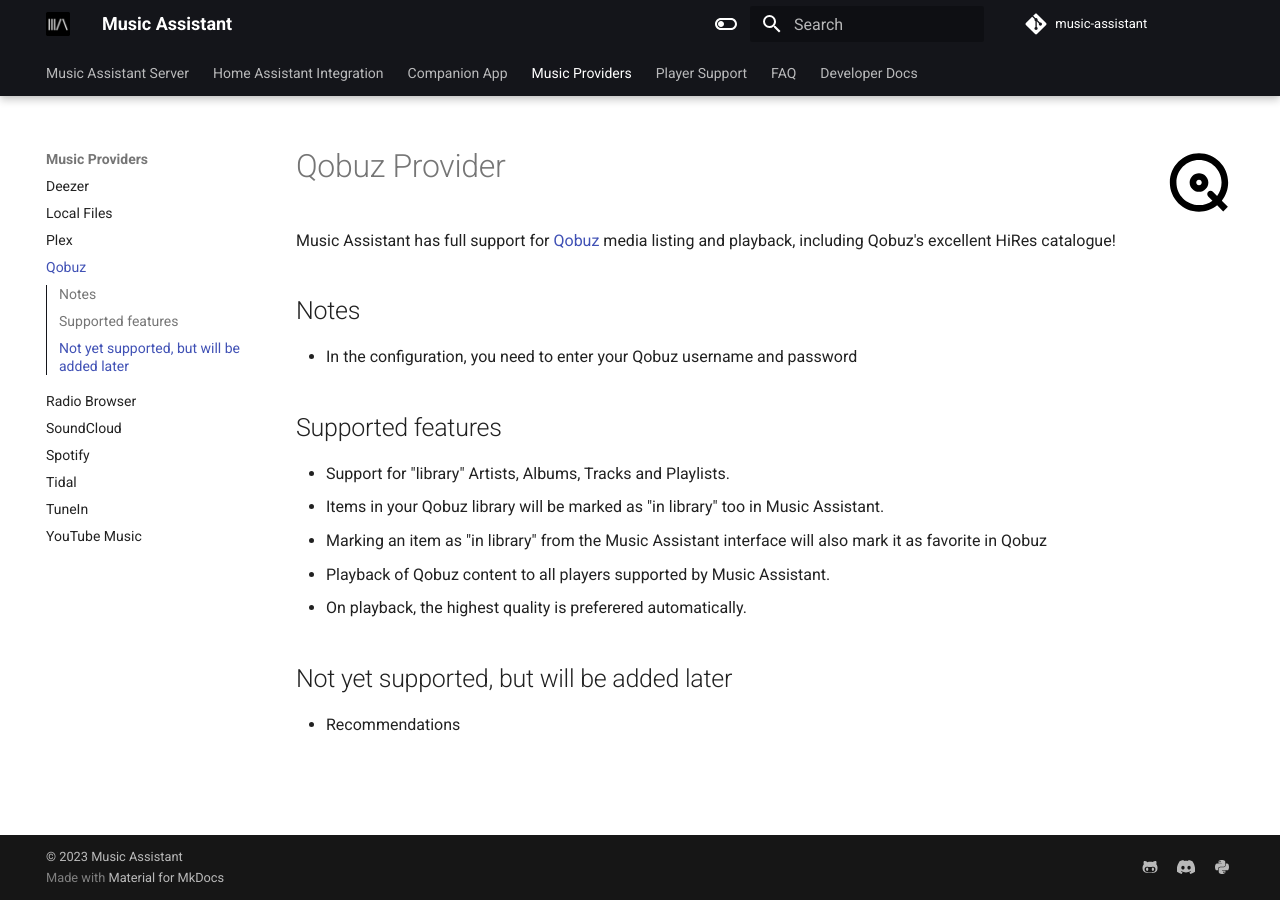
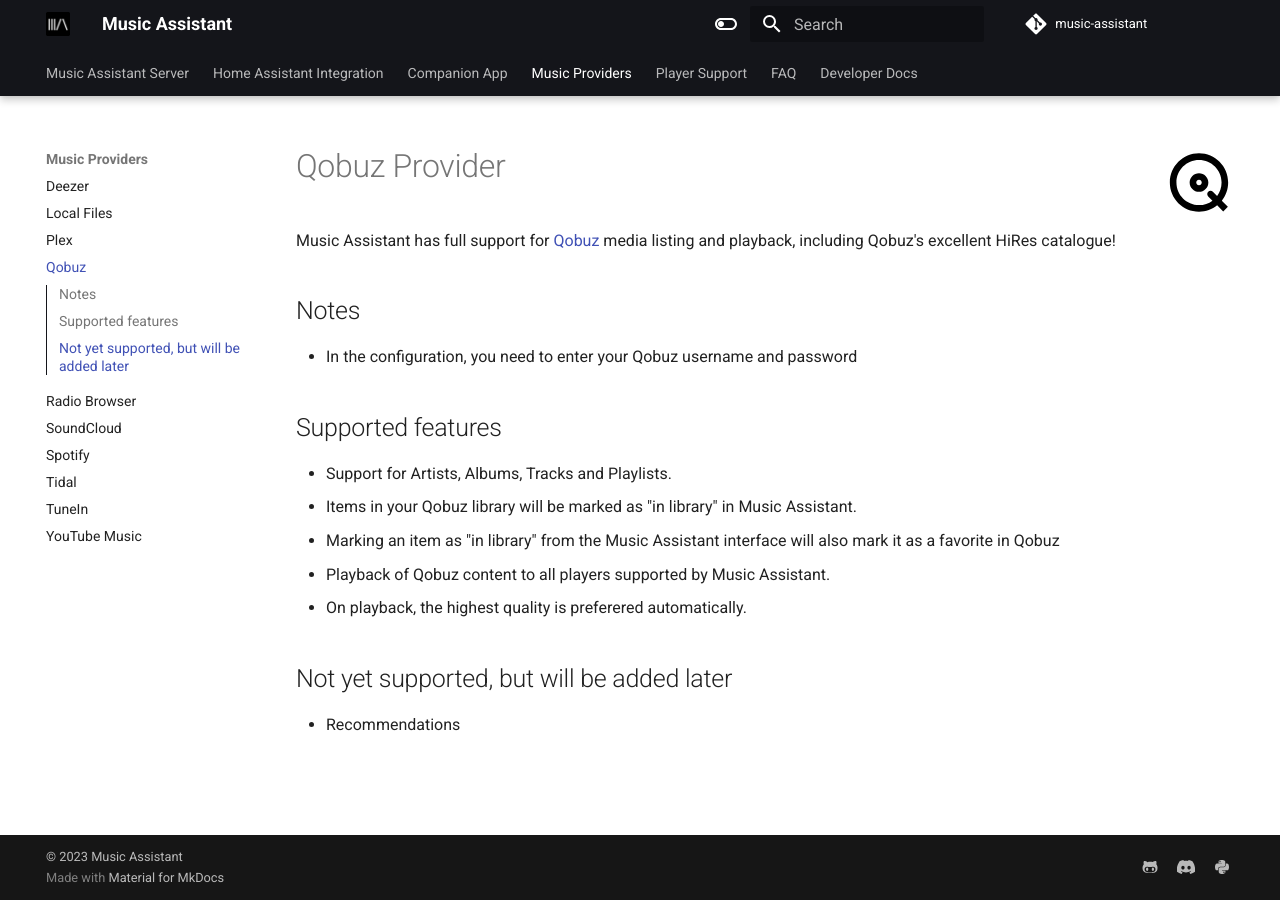
Before and after one commit to pwbriggs/music-assistant.github.io, an MkDocs documentation site: the page built from docs/music-providers/qobuz.md, in a window 1280 px wide. Built offline with MkDocs 1.6.1 and Material for MkDocs 9.7.7, drawn with Linux system fonts in a browser that asks for light colours.

Commit message:
Minor grammatical change
I do note the difference in the following text
- Items in your Qobuz library will be marked as "in library" in Music Assistant.
- Marking an item as "in library" from the Music Assistant interface will also mark it as a favorite in Qobuz

I am not sure whether things are added to library or favourited? In the Deezer description it states favourites are synced back and forth and doesn’t make mention of the library. I don’t use either of these but it would useful to clarify exactly what happens.

```diff
--- a/docs/music-providers/qobuz.md
+++ b/docs/music-providers/qobuz.md
@@ -6,9 +6,9 @@
 - In the configuration, you need to enter your Qobuz username and password
 
 ## Supported features
-- Support for "library" Artists, Albums, Tracks and Playlists.
-- Items in your Qobuz library will be marked as "in library" too in Music Assistant.
-- Marking an item as "in library" from the Music Assistant interface will also mark it as favorite in Qobuz
+- Support for Artists, Albums, Tracks and Playlists.
+- Items in your Qobuz library will be marked as "in library" in Music Assistant.
+- Marking an item as "in library" from the Music Assistant interface will also mark it as a favorite in Qobuz
 - Playback of Qobuz content to all players supported by Music Assistant.
 - On playback, the highest quality is preferered automatically.
 
```
